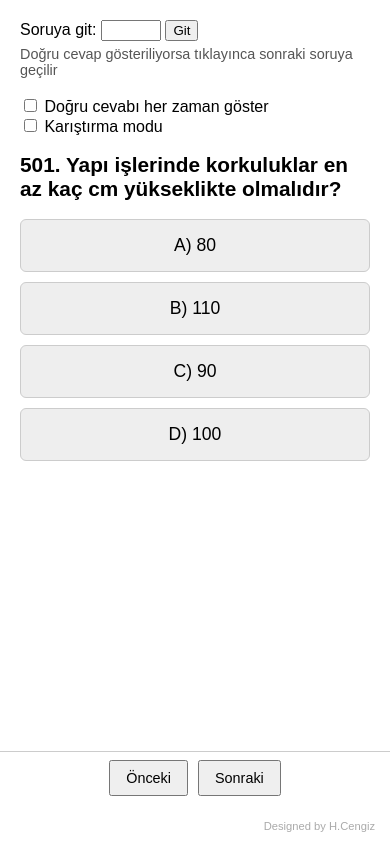
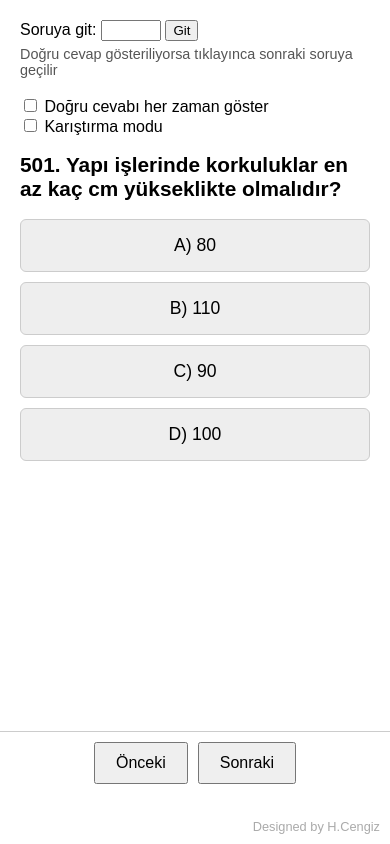
Before and after one commit to Cengiz321/isgHayrat, a plain HTML site: page index.html in a window 390 px wide. Drawn offline with Linux system fonts and the light colour scheme.

Commit message:
Add files via upload

```diff
--- a/styles.css
+++ b/styles.css
@@ -105,9 +105,6 @@
     color: #aaa;
     font-size: 0.8rem;
     z-index: 101;
-    background: rgba(255,255,255,0.8);
-    padding: 2px 5px;
-    border-radius: 3px;
   }
 
   .loading {
@@ -125,17 +122,3 @@
     border-radius: 5px;
     margin: 10px 0;
   }
-
-  @media (max-width: 600px) {
-    .controls {
-      bottom: 40px;
-      padding: 8px;
-    }
-    .controls button {
-      padding: 8px 15px;
-      font-size: 0.9rem;
-    }
-    .designer {
-      font-size: 0.7rem;
-    }
-  }
```
